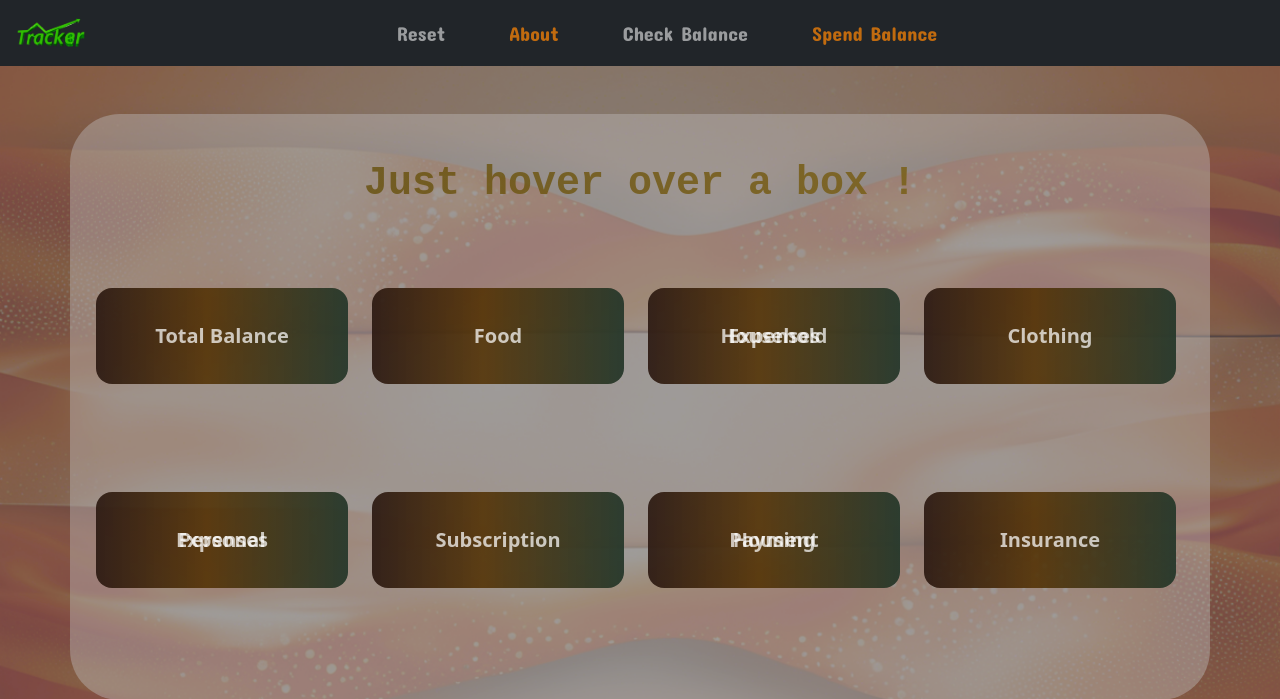
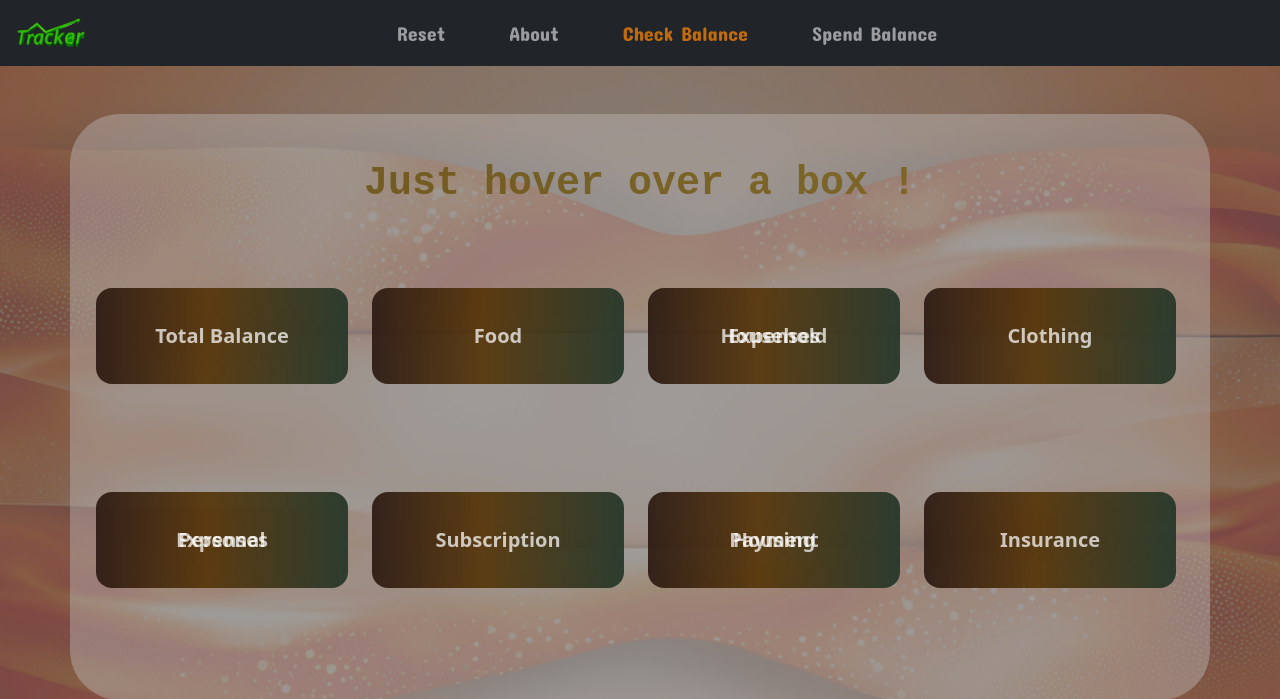
Before and after one commit to pjh000104/Personal_Expense_Web_App, a Flask app: page /checkBalance in a window 1280 px wide. Shown: the top 699 px of the page. Run offline with Flask 3, Linux system fonts and the light colour scheme; some libraries are stand-ins or nearby versions.

Commit message:
Edit the Active links for header

```diff
--- a/info.json
+++ b/info.json
@@ -1 +1 @@
-{"total_balance": "1000.00", "food": "10.00", "house_hold": "10.00", "clothing": "10.00", "personal_expense": "10.00", "subscription": "10.00", "housing_expense": "10.00", "insurance": "2.22", "other": "937.78"}
+{"total_balance": "30000.00", "food": "10.00", "house_hold": "10.00", "clothing": "10.00", "personal_expense": "10.00", "subscription": "10.00", "housing_expense": "10.00", "insurance": "10.00", "other": "29930.00"}
--- a/templates/about.html
+++ b/templates/about.html
@@ -47,7 +47,7 @@
                     <a class="nav-link fs-5  me-5" href="{{ url_for('checkBalance') }}">Check Balance</a>
                 </li>
                 <li class="nav-item">
-                    <a class="nav-link fs-5  active me-5" href="{{ url_for('spend_balance_page') }}">Spend Balance</a>
+                    <a class="nav-link fs-5  me-5" href="{{ url_for('spend_balance_page') }}">Spend Balance</a>
                 </li>
             </ul>
         </div>
--- a/templates/checkBalance.html
+++ b/templates/checkBalance.html
@@ -32,13 +32,13 @@
                 <a class="nav-link   fs-5 me-5" href="{{ url_for('add_balance') }}">Reset</a>
             </li>
             <li class="nav-item">
-                <a class="nav-link fs-5 active me-5" href="{{ url_for('about') }}">About</a>
+                <a class="nav-link fs-5 me-5" href="{{ url_for('about') }}">About</a>
             </li>
             <li class="nav-item">
-                <a class="nav-link fs-5  me-5" href="{{ url_for('checkBalance') }}">Check Balance</a>
+                <a class="nav-link fs-5 active  me-5" href="{{ url_for('checkBalance') }}">Check Balance</a>
             </li>
             <li class="nav-item">
-                <a class="nav-link fs-5  active me-5" href="{{ url_for('spend_balance_page') }}">Spend Balance</a>
+                <a class="nav-link fs-5   me-5" href="{{ url_for('spend_balance_page') }}">Spend Balance</a>
             </li>
         </ul>
     </div>
--- a/templates/spendBalance.html
+++ b/templates/spendBalance.html
@@ -35,7 +35,7 @@
                     <a class="nav-link   fs-5 me-5" href="{{ url_for('add_balance') }}">Reset</a>
                 </li>
                 <li class="nav-item">
-                    <a class="nav-link fs-5 active me-5" href="{{ url_for('about') }}">About</a>
+                    <a class="nav-link fs-5  me-5" href="{{ url_for('about') }}">About</a>
                 </li>
                 <li class="nav-item">
                     <a class="nav-link fs-5  me-5" href="{{ url_for('checkBalance') }}">Check Balance</a>
```
